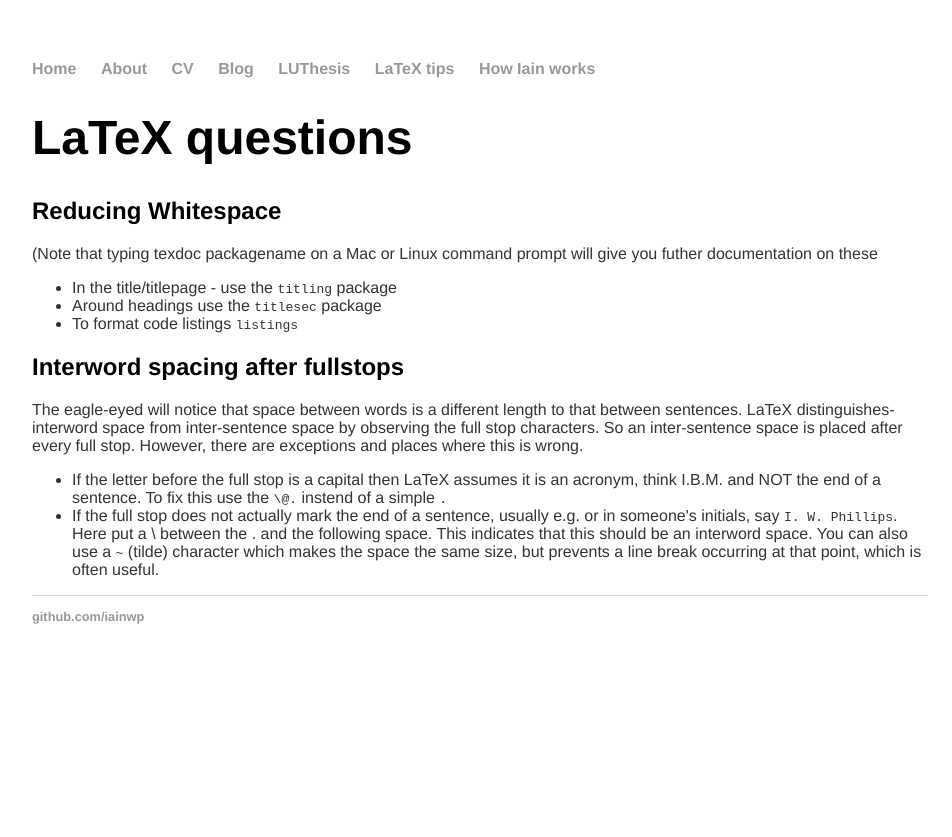
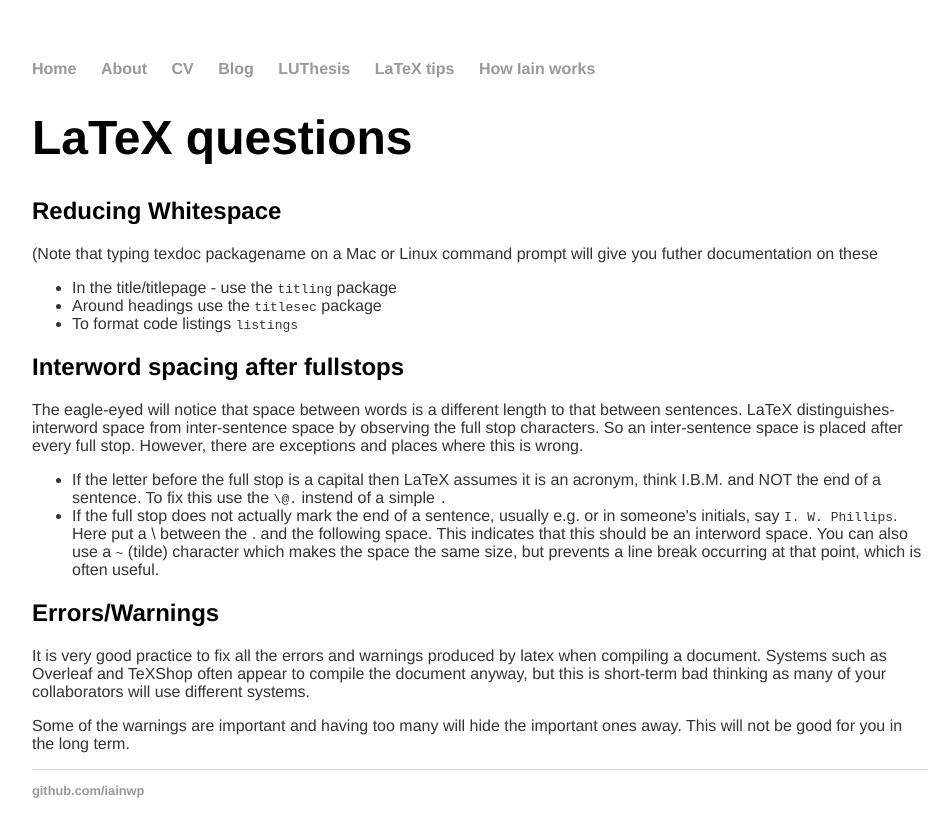
Before and after one commit to iainwp/iainwp.github.io, a Jekyll site: the page built from latex/index.html, in a window 1280 px wide. Shown: the top 837 px of the page, without its empty margins (160-1112 px from the left). Built offline with Jekyll 4.4.1, drawn with Linux system fonts in a browser that asks for light colours.

Commit message:
Updated luthesis.zip

```diff
--- a/latex/index.html
+++ b/latex/index.html
@@ -30,3 +30,13 @@ layout: default
     space the same size, but prevents a line break occurring at that
     point, which is often useful.</li>
 </ul>
+
+<h2>Errors/Warnings</h2>
+<p>It is very good practice to fix all the errors and warnings
+produced by latex when compiling a document.  Systems such as Overleaf
+and TeXShop often appear to compile the document anyway, but this is
+short-term bad thinking as many of your collaborators will use
+  different systems.</p>
+<p>Some of the warnings are important and having too many will hide
+the important ones away.  This will not be good for you in the long
+  term.</p>
```
Also changed, not shown: 1 other file.
